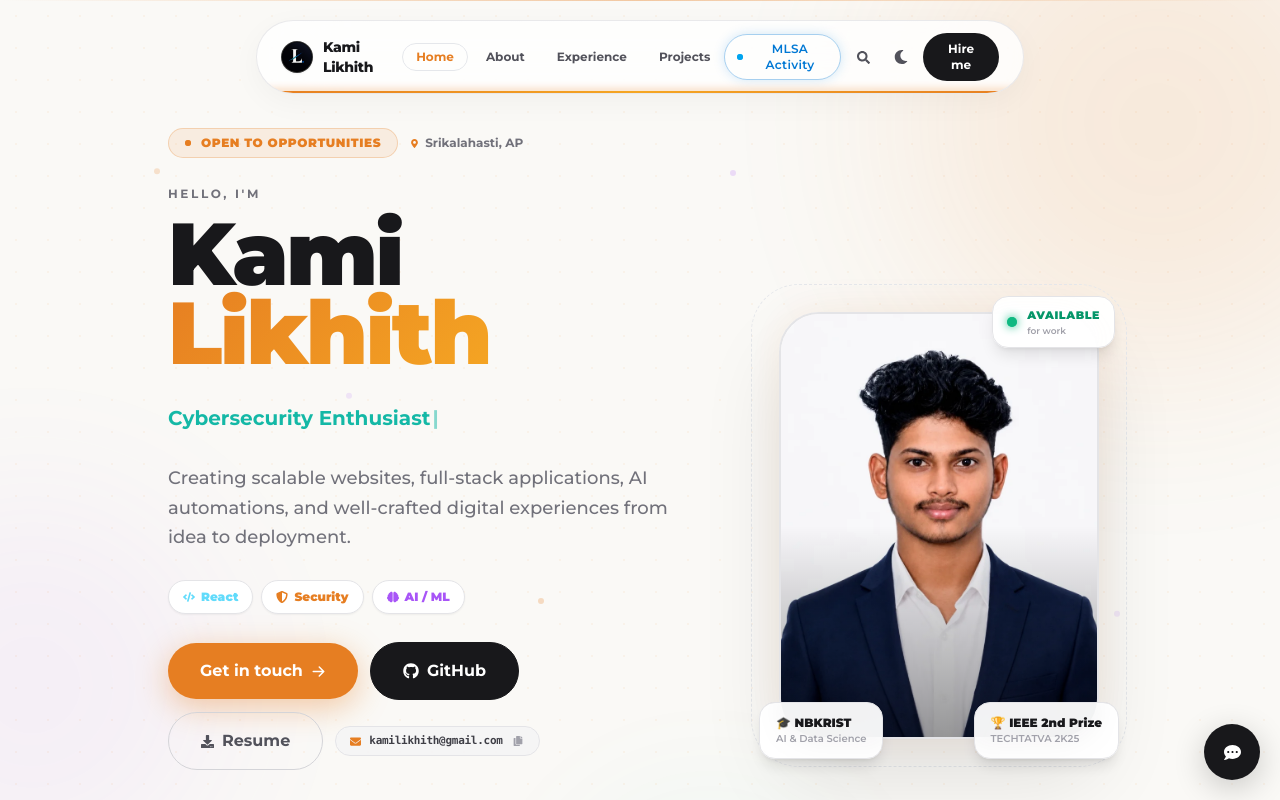
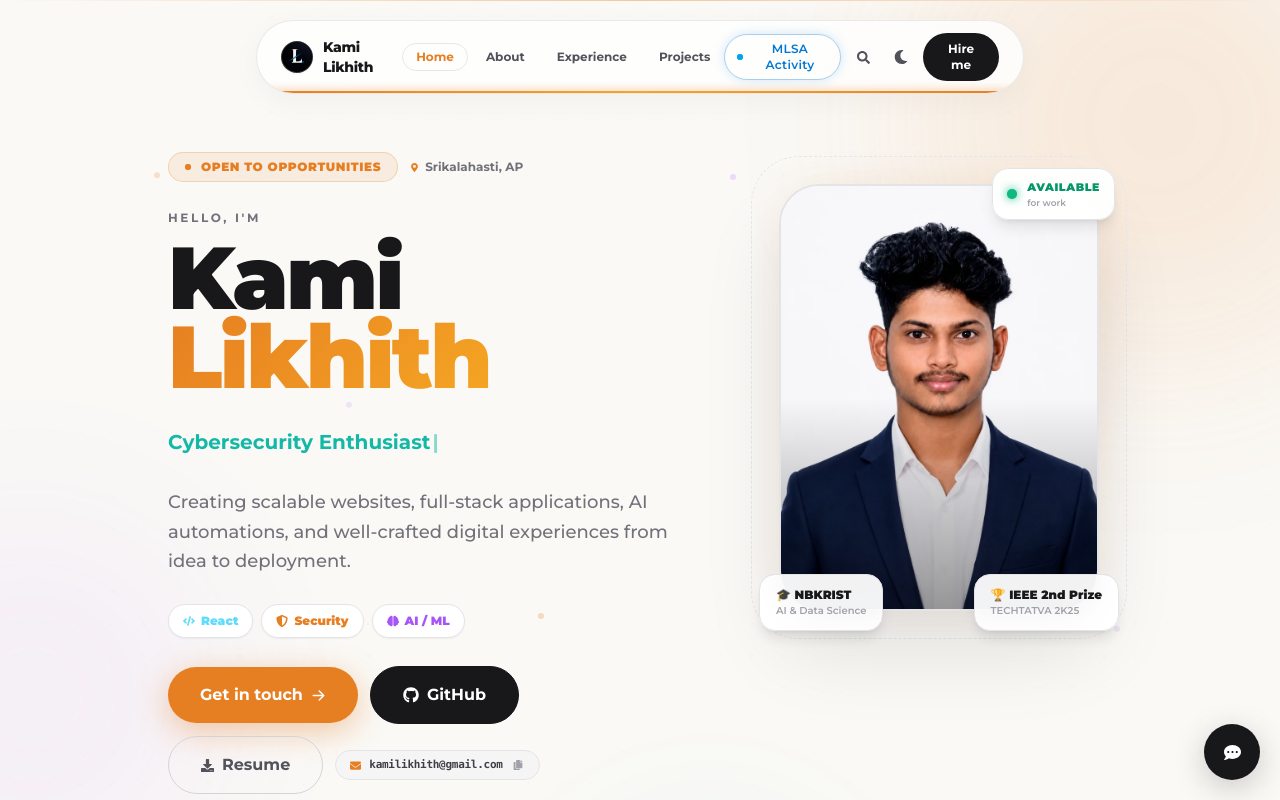
Before and after one commit to likhith3035/my-portfolio, a React (Vite) app: page / in a window 1280 px wide. Shown: the top 800 px of the page. Built offline with nearby package versions, Linux system fonts and the light colour scheme.

Commit message:
style(hero): align desktop photo card height with greeting headline and sync entrance

```diff
--- a/src/components/Hero.jsx
+++ b/src/components/Hero.jsx
@@ -94,7 +94,7 @@ const TECH_PILLS = [
 const stagger = { show: { transition: { staggerChildren: 0.09 } } };
 const fadeUp = { hidden: { opacity: 0, y: 22 }, show: { opacity: 1, y: 0, transition: { duration: 0.65, ease: [0.16, 1, 0.3, 1] } } };
 
-export default function Hero({ theme }) {
+export default function Hero({ theme, introFinished = true }) {
   const isDark = theme === 'dark';
   const { text: roleText, color: roleColor } = useTypewriter(ROLES);
   const [photoOpen, setPhotoOpen] = useState(false);
@@ -150,8 +150,12 @@ export default function Hero({ theme }) {
         <div className="flex flex-col md:hidden items-center text-center gap-5">
 
           {/* Avatar */}
-          <motion.div initial={{ opacity: 0, scale: 0.8 }} animate={{ opacity: 1, scale: 1 }}
-            transition={{ duration: 0.8, ease: [0.16, 1, 0.3, 1] }} className="relative mt-2">
+          <motion.div
+            initial={{ opacity: 0, scale: 0.85 }}
+            animate={introFinished ? { opacity: 1, scale: 1 } : { opacity: 0, scale: 0.85 }}
+            transition={{ duration: 0.9, ease: [0.16, 1, 0.3, 1] }}
+            className="relative mt-2"
+          >
             <div className="animate-float relative inline-block">
               {/* Outer glow ring */}
               <div className={`absolute -inset-3 rounded-full blur-md pointer-events-none transition-opacity ${isDark ? 'bg-gradient-to-br from-[#E67E22]/40 to-[#A855F7]/20 opacity-100' : 'bg-gradient-to-br from-[#E67E22]/25 to-[#A855F7]/10 opacity-100'}`} />
@@ -182,12 +186,12 @@ export default function Hero({ theme }) {
           </motion.div>
 
           {/* Location */}
-          <motion.span initial={{ opacity: 0, y: 8 }} animate={{ opacity: 1, y: 0 }} transition={{ delay: 0.3 }}
+          <motion.span initial={{ opacity: 0, y: 8 }} animate={introFinished ? { opacity: 1, y: 0 } : { opacity: 0, y: 8 }} transition={{ delay: 0.2, duration: 0.6 }}
             className={`inline-flex items-center gap-1.5 text-xs font-bold ${bodyColor}`}>
             <FaMapMarkerAlt size={10} className="text-[var(--accent)]" /> Srikalahasti, Andhra Pradesh
           </motion.span>
 
-          <motion.div variants={stagger} initial="hidden" animate="show" className="space-y-4 w-full">
+          <motion.div variants={stagger} initial="hidden" animate={introFinished ? "show" : "hidden"} className="space-y-4 w-full">
             <motion.div variants={fadeUp} className="flex justify-center">
               <span
                 onClick={(e) => {
@@ -274,10 +278,10 @@ export default function Hero({ theme }) {
         </div>
 
         {/* ═══════════════ DESKTOP ═══════════════ */}
-        <div className="hidden md:grid md:grid-cols-12 gap-14 xl:gap-20 items-center min-h-[calc(100dvh-80px)]">
+        <div className="hidden md:grid md:grid-cols-12 gap-14 xl:gap-20 items-start min-h-[calc(100dvh-100px)] pt-4 lg:pt-6">
 
           {/* ── Left col ── */}
-          <motion.div variants={stagger} initial="hidden" animate="show" className="md:col-span-7 space-y-7">
+          <motion.div variants={stagger} initial="hidden" animate={introFinished ? "show" : "hidden"} className="md:col-span-7 space-y-7">
             <motion.div variants={fadeUp} className="flex items-center gap-3 flex-wrap">
               <span
                 onClick={(e) => {
@@ -363,10 +367,13 @@ export default function Hero({ theme }) {
             </motion.div>
           </motion.div>
 
-          {/* ── Right col — 3D tilt photo ── */}
-          <motion.div initial={{ opacity: 0, x: 50 }} animate={{ opacity: 1, x: 0 }}
-            transition={{ duration: 1, ease: [0.16, 1, 0.3, 1], delay: 0.2 }}
-            className="md:col-span-5 flex justify-center items-center">
+          {/* ── Right col — 3D tilt photo (aligned to headline name height) ── */}
+          <motion.div
+            initial={{ opacity: 0, x: 40, scale: 0.96 }}
+            animate={introFinished ? { opacity: 1, x: 0, scale: 1 } : { opacity: 0, x: 40, scale: 0.96 }}
+            transition={{ duration: 1.05, ease: [0.16, 1, 0.3, 1], delay: 0.12 }}
+            className="md:col-span-5 flex justify-center items-start pt-6 lg:pt-8"
+          >
             <TiltCard>
               <div className="animate-float relative">
                 {/* Dashed spinning border */}
```
